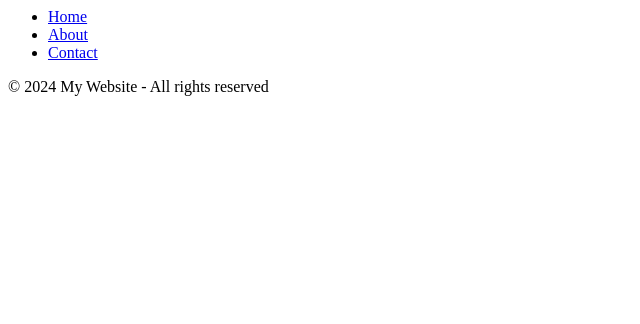
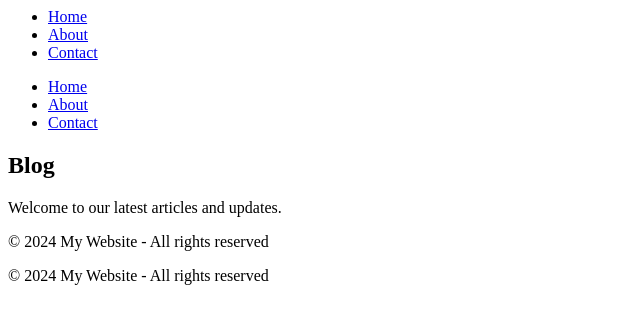
Before and after one commit to maryemtlili04-oss/site-web, a plain HTML site: page index.html in a window 1280 px wide. Shown: the whole page, without its empty margins (0-640 px from the left). Drawn offline with Linux system fonts and the light colour scheme.

Commit message:
Add Blog section

```diff
--- a/index.html
+++ b/index.html
@@ -5,6 +5,21 @@
         <li><a href="#contact">Contact</a></li>
     </ul>
 </nav>
+<nav>
+    <ul>
+        <li><a href="#home">Home</a></li>
+        <li><a href="#about">About</a></li>
+        <li><a href="#contact">Contact</a></li>
+    </ul>
+</nav>
+<section id="blog">
+    <h2>Blog</h2>
+    <p>Welcome to our latest articles and updates.</p>
+</section>
 <footer>
     <p>© 2024 My Website - All rights reserved</p>
 </footer>
+
+<footer>
+    <p>© 2024 My Website - All rights reserved</p>
+</footer>
```
